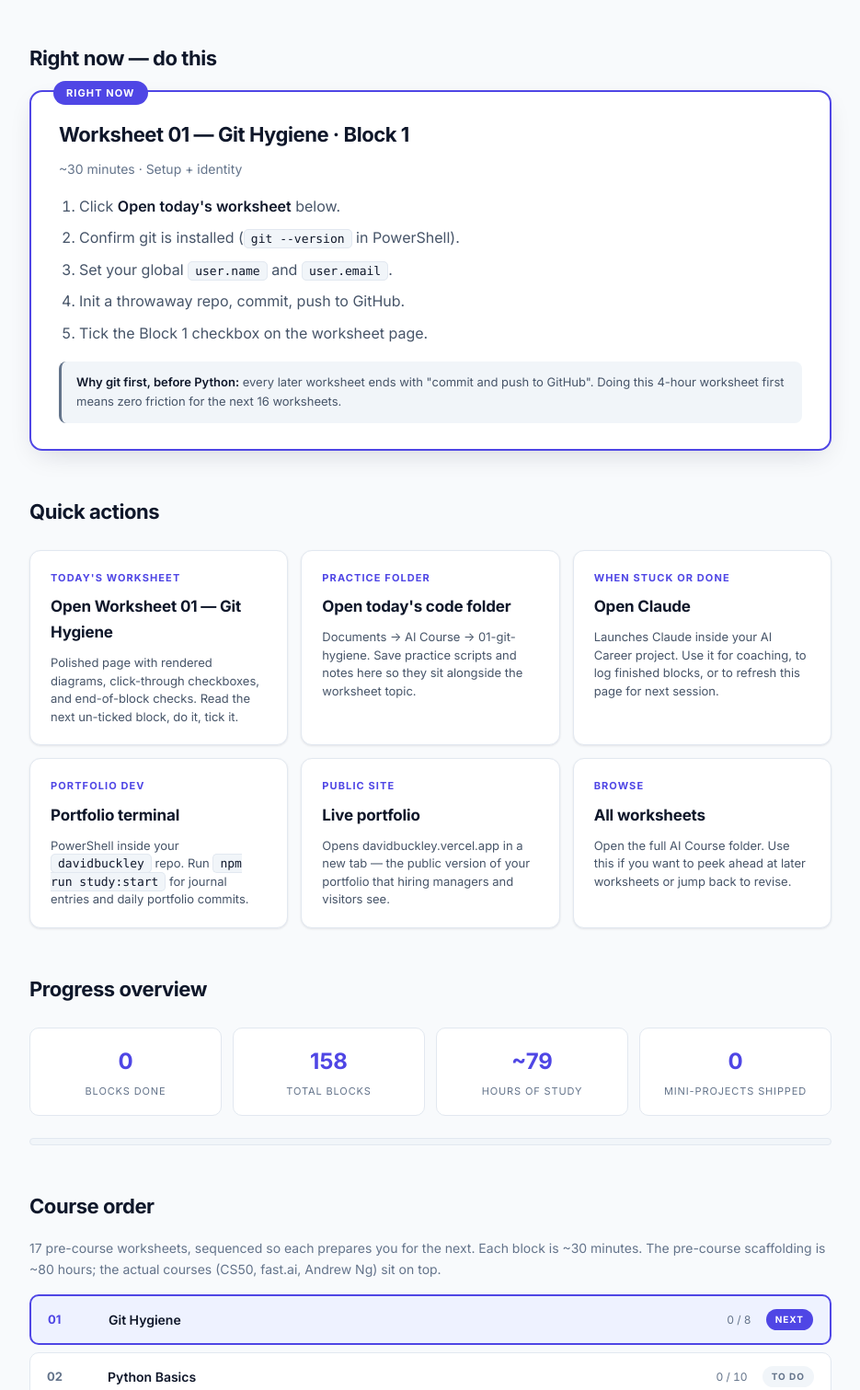
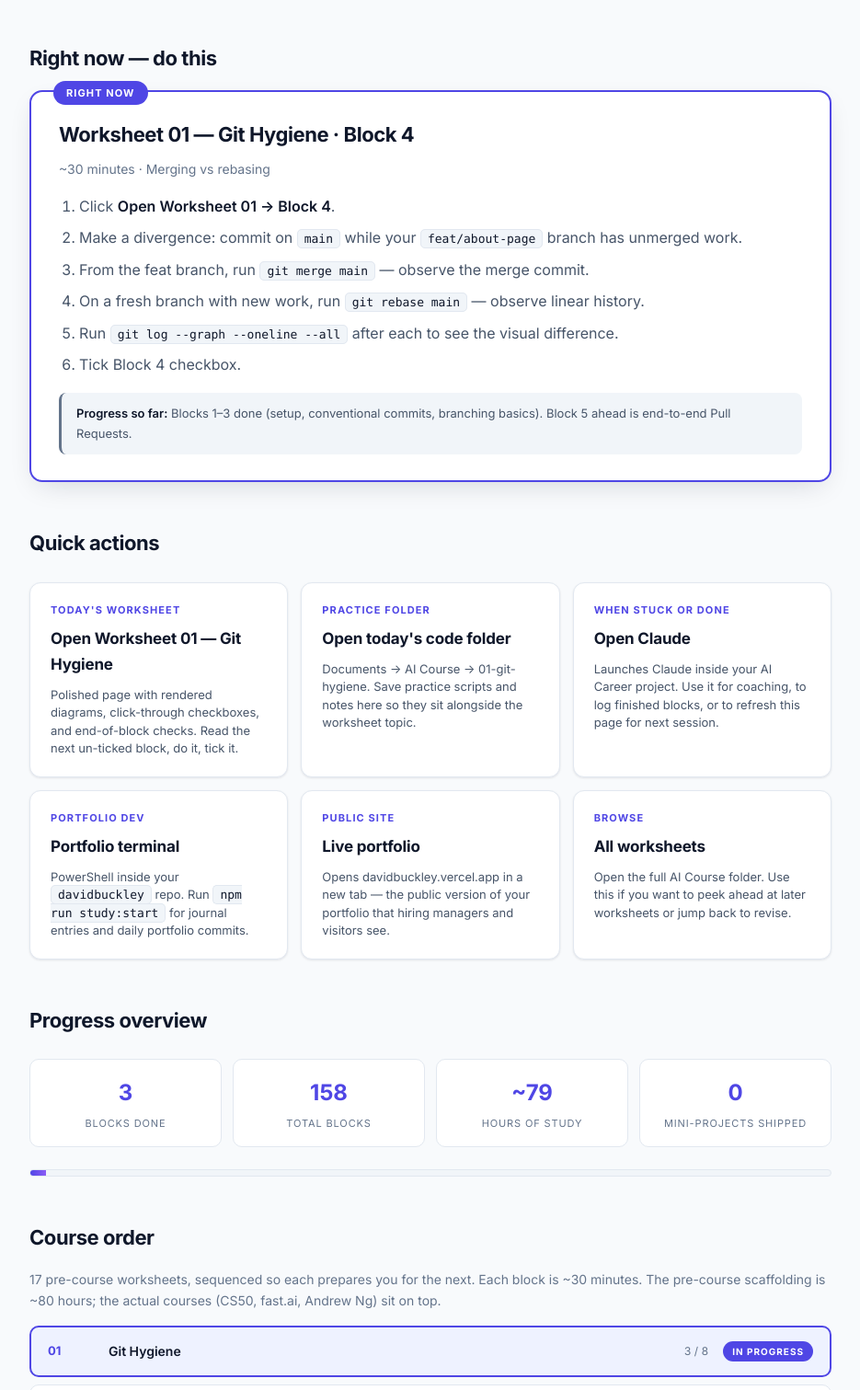
Before and after one commit to Dave-Buckley/ai-course-tracker, a website: page index.html in a window 1280 px wide. Shown: the part 242-1753 px from the top of the page at 92% size, without its empty margins (172-1107 px from the left). Drawn offline with Linux system fonts and the light colour scheme.

Commit message:
chore: mark blocks 1-3 of worksheet 01 complete, point hub at block 4

```diff
--- a/index.html
+++ b/index.html
@@ -173,17 +173,18 @@
 
 <h2>Right now — do this</h2>
 <div class="focus-card">
-  <h2>Worksheet 01 — Git Hygiene · Block 1</h2>
-  <p class="focus-meta">~30 minutes · Setup + identity</p>
+  <h2>Worksheet 01 — Git Hygiene · Block 4</h2>
+  <p class="focus-meta">~30 minutes · Merging vs rebasing</p>
   <ol>
-    <li>Click <a href="01-git-hygiene.html"><strong>Open today's worksheet</strong></a> below.</li>
-    <li>Confirm git is installed (<code>git --version</code> in PowerShell).</li>
-    <li>Set your global <code>user.name</code> and <code>user.email</code>.</li>
-    <li>Init a throwaway repo, commit, push to GitHub.</li>
-    <li>Tick the Block 1 checkbox on the worksheet page.</li>
+    <li>Click <a href="01-git-hygiene.html#block-4"><strong>Open Worksheet 01 → Block 4</strong></a>.</li>
+    <li>Make a divergence: commit on <code>main</code> while your <code>feat/about-page</code> branch has unmerged work.</li>
+    <li>From the feat branch, run <code>git merge main</code> — observe the merge commit.</li>
+    <li>On a fresh branch with new work, run <code>git rebase main</code> — observe linear history.</li>
+    <li>Run <code>git log --graph --oneline --all</code> after each to see the visual difference.</li>
+    <li>Tick Block 4 checkbox.</li>
   </ol>
   <div class="why">
-    <strong>Why git first, before Python:</strong> every later worksheet ends with "commit and push to GitHub". Doing this 4-hour worksheet first means zero friction for the next 16 worksheets.
+    <strong>Progress so far:</strong> Blocks 1–3 done (setup, conventional commits, branching basics). Block 5 ahead is end-to-end Pull Requests.
   </div>
 </div>
 
@@ -223,20 +224,20 @@
 
 <h2>Progress overview</h2>
 <div class="stats">
-  <div class="stat"><div class="num">0</div><div class="label">Blocks done</div></div>
+  <div class="stat"><div class="num">3</div><div class="label">Blocks done</div></div>
   <div class="stat"><div class="num">158</div><div class="label">Total blocks</div></div>
   <div class="stat"><div class="num">~79</div><div class="label">Hours of study</div></div>
   <div class="stat"><div class="num">0</div><div class="label">Mini-projects shipped</div></div>
 </div>
 
-<div class="progress-bar"><div class="progress-fill" style="width: 0%"></div></div>
+<div class="progress-bar"><div class="progress-fill" style="width: 1.9%"></div></div>
 
 <h2>Course order</h2>
 <p style="color: var(--fg-muted); font-size: 14px;">17 pre-course worksheets, sequenced so each prepares you for the next. Each block is ~30 minutes. The pre-course scaffolding is ~80 hours; the actual courses (CS50, fast.ai, Andrew Ng) sit on top.</p>
 
 <div class="course-list">
   <a class="course-item current" href="01-git-hygiene.html">
-    <span class="num">01</span><span class="name">Git Hygiene</span><span class="blocks">0 / 8</span><span class="pill next">Next</span>
+    <span class="num">01</span><span class="name">Git Hygiene</span><span class="blocks">3 / 8</span><span class="pill next">In progress</span>
   </a>
   <a class="course-item" href="02-python-basics.html">
     <span class="num">02</span><span class="name">Python Basics</span><span class="blocks">0 / 10</span><span class="pill todo">To do</span>
```
